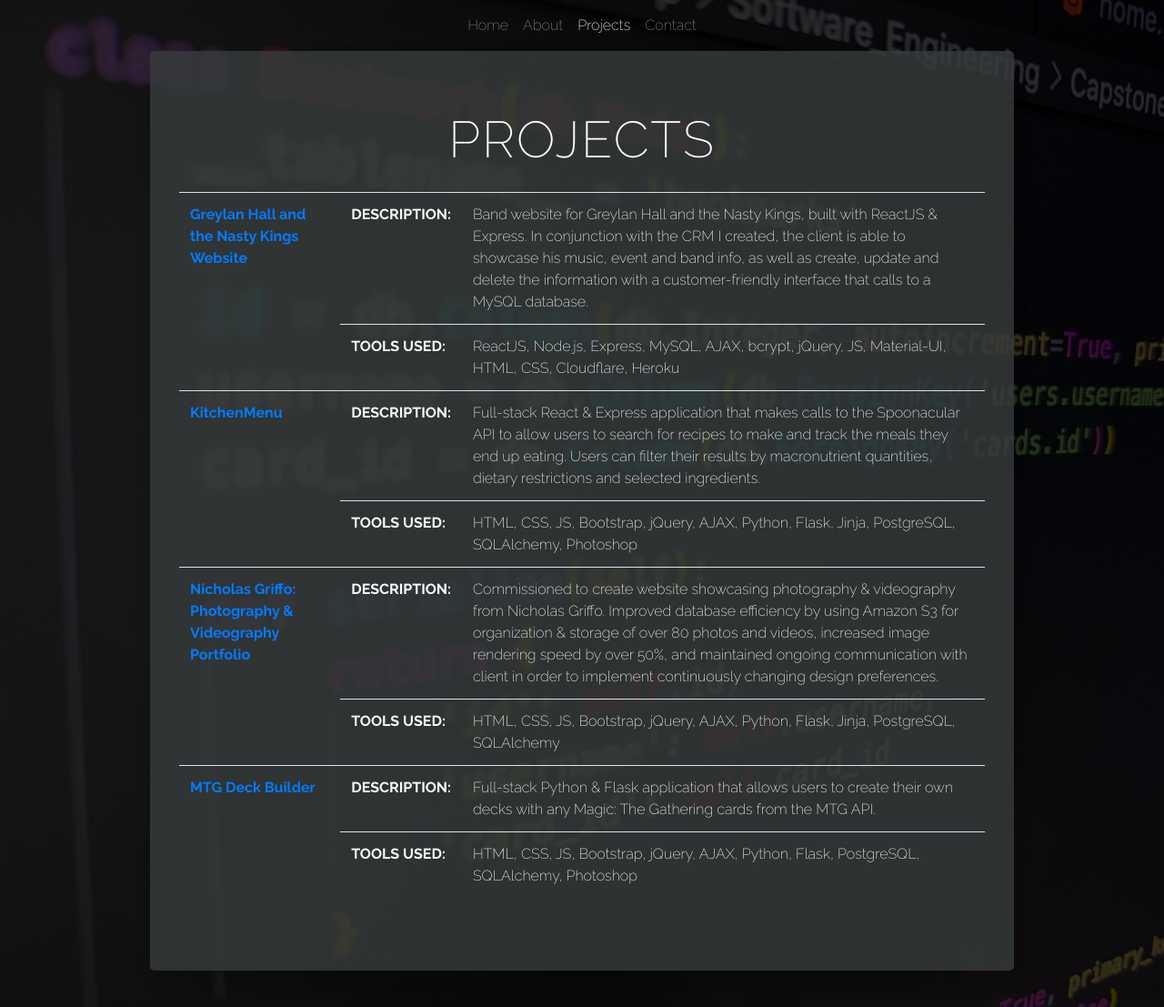
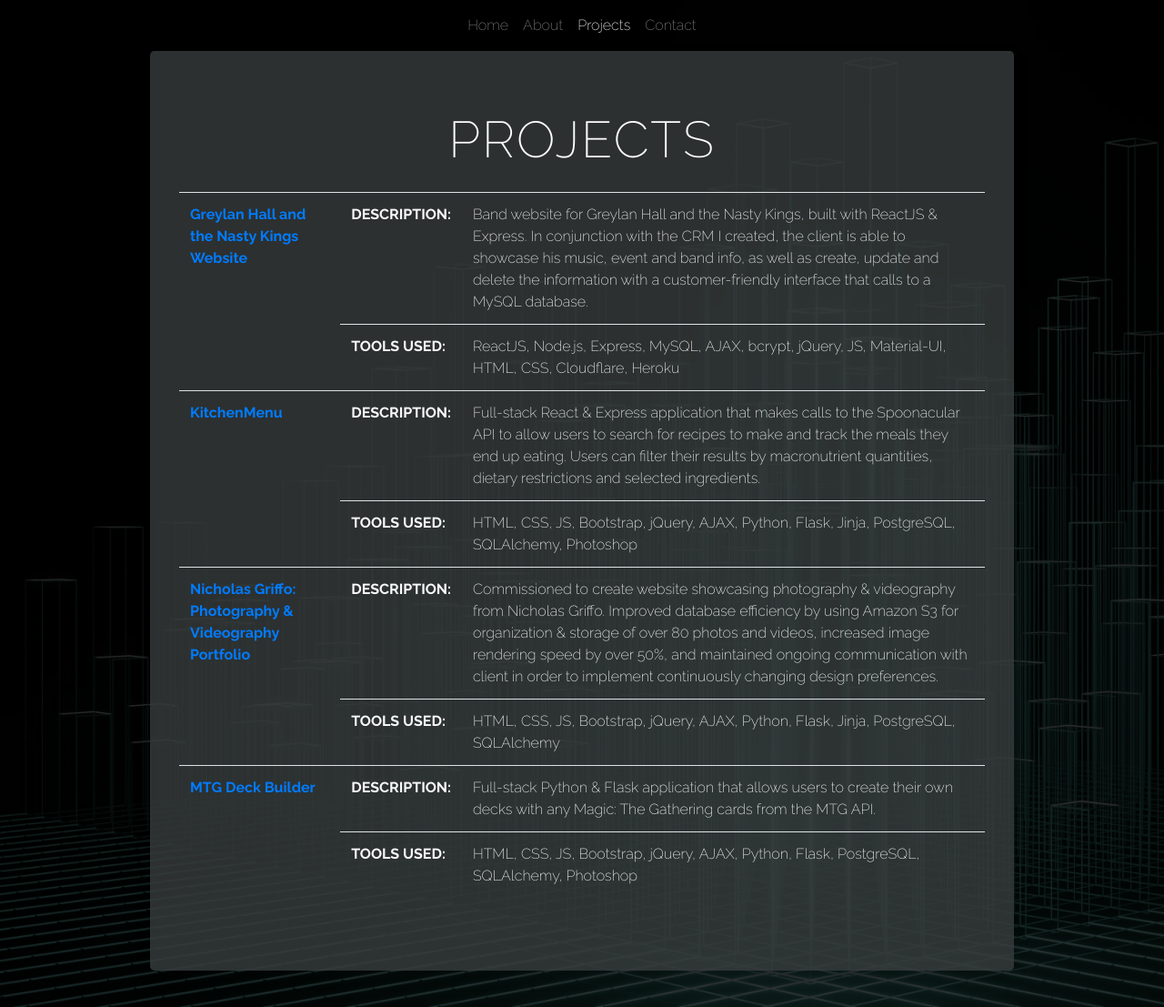
Before and after one commit to shapirobd/portfolio, a Flask app: page /projects in a window 1280 px wide. Shown: the whole page at 91% size. Run offline with Flask 2, Linux system fonts and the light colour scheme.

Commit message:
aqua bars

```diff
--- a/static/stylesheets/styles.css
+++ b/static/stylesheets/styles.css
@@ -27,7 +27,8 @@ body {
 }
 
 #projects-background {
-	background-image: url("../images/code_background.jpg");
+	/* background-image: url("../images/code_background.jpg"); */
+	background-image: url("../images/aqua_bars.jpg");
 	backdrop-filter: grayscale(0.25);
 	background-size: cover;
 	background-repeat: no-repeat;
```
Also changed, not shown: static/images/aqua_bars.jpg (added).
